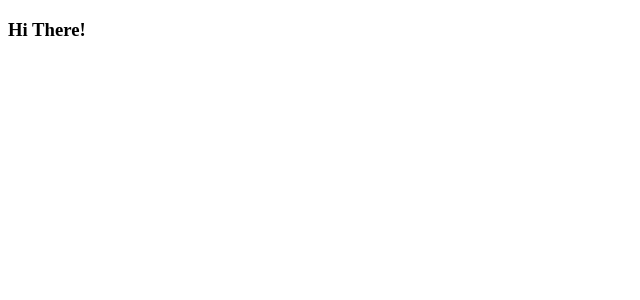
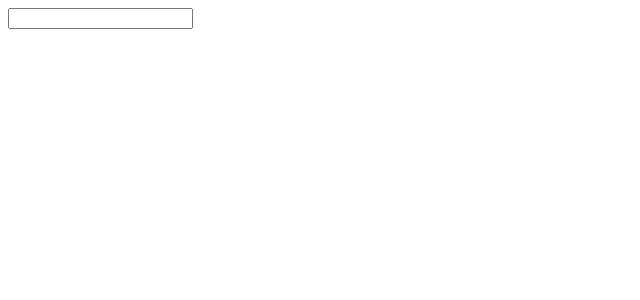
Before and after one commit to MuhtasimMusfiqZarab/video-browser-vue, a Vue app: page / in a window 1280 px wide. Shown: the top 300 px of the page, without its empty margins (0-640 px from the left). Built offline with nearby package versions, Linux system fonts and the light colour scheme.

Commit message:
emit custom event(communicate from parent to child)

```diff
--- a/src/App.vue
+++ b/src/App.vue
@@ -1,10 +1,28 @@
+
 <template>
-  <h3>Hi There!</h3>
+  <div>
+    <!-- listen for events coming from child (SearchBar) -->
+    <!-- if termChange is triggered run onTermChange -->
+    <SearchBar @termChange="onTermChange"></SearchBar>
+  </div>
 </template>
 
 <script>
+import SearchBar from "./components/SearchBar";
+
 export default {
   // this object contains properties which customize this vue component &  how it behaves
-  name: "App"
+  name: "App",
+  methods: {
+    onTermChange(searchTerm) {
+      //value of 1st arg of this is 2nd org of the emited event function from child
+      console.log(searchTerm);
+    }
+  },
+
+  // here we are specifyig the components we are using here
+  components: {
+    SearchBar
+  }
 };
 </script>
--- /dev/null
+++ b/src/components/SearchBar.vue
@@ -0,0 +1,24 @@
+<template>
+  <div>
+    <!-- for input event we run onInput function -->
+    <!-- @ === v-on: -->
+    <input type="text" @input="onInput" />
+  </div>
+</template>
+
+<script>
+export default {
+  name: "SearchBar",
+  // method is for changing the data inside of the application
+  methods: {
+    // we have functions inside of this
+    onInput(event) {
+      // emiting event to communicate with parent
+      this.$emit("termChange", event.target.value); //1st arg: name of the event to emit ,2nd: info about the event
+    }
+  }
+};
+</script>
+
+<style scoped>
+</style>
```
